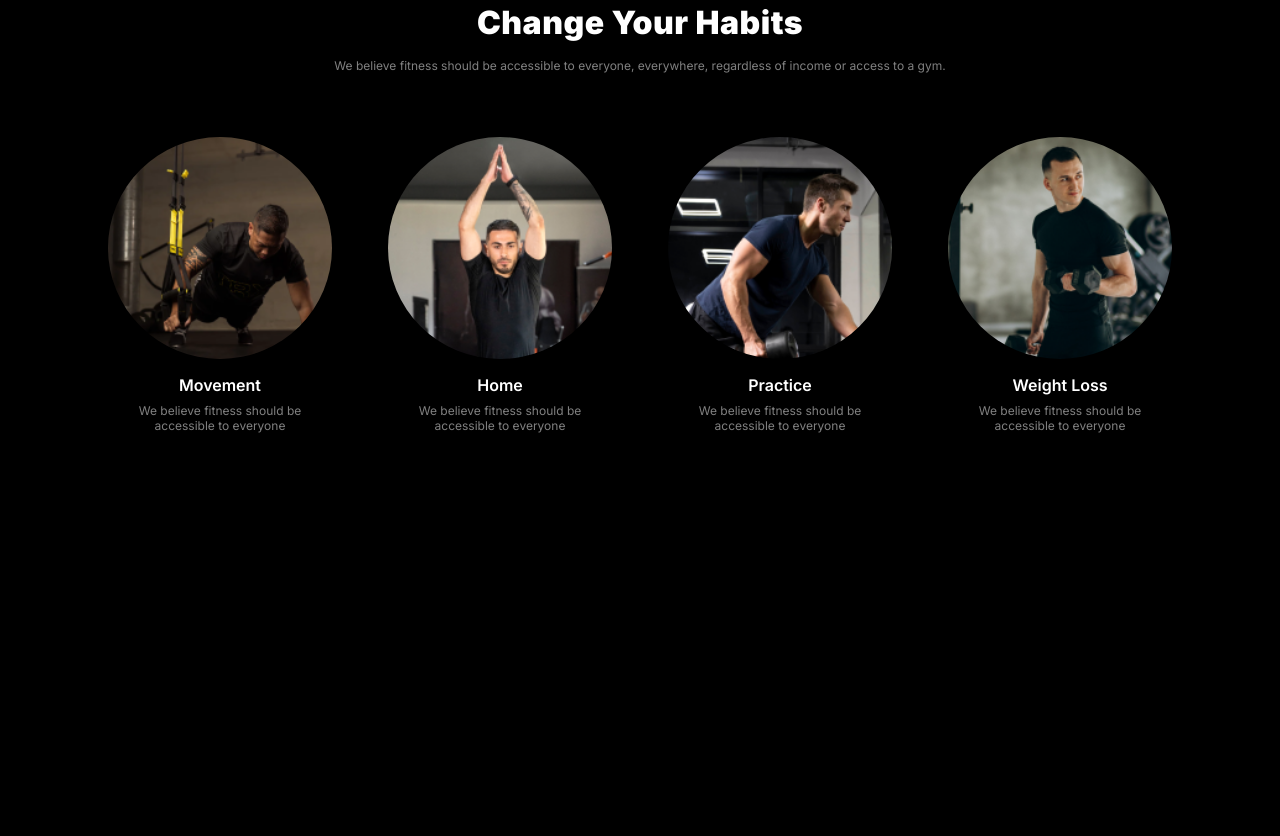
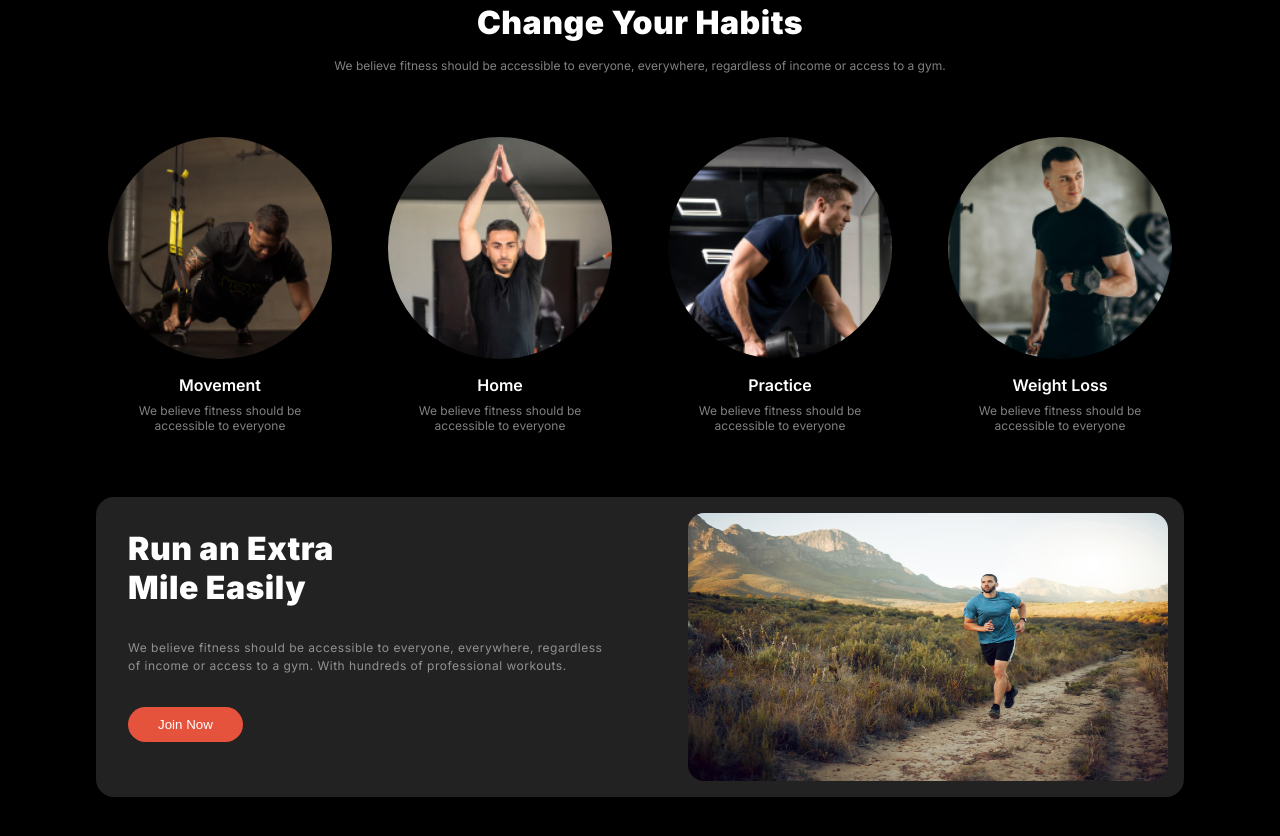
Before and after one commit to mosaraf68500/assignment-2, a plain HTML site: page index.html in a window 1280 px wide. Shown: the part 690-1526 px from the top of the page. Before the commit the page ends 1155 px from the top, so only its background shows below. Drawn offline with Linux system fonts and the light colour scheme; a web font is replaced by a local one.

Commit message:
run extra

```diff
--- a/index.html
+++ b/index.html
@@ -104,6 +104,24 @@
     </div>
  </div>
  <!-- change your habit end -->
+
+ <!-- run extra section start -->
+  <div class="run-extra-container">
+    <div class="run-extra-left">
+        <h2 class="run-extra-title">Run an Extra <br>
+            Mile Easily</h2>
+            <p class="run-extra-discription text-color">We believe fitness should be accessible to everyone, everywhere, regardless of income or access to a gym. With hundreds of professional workouts.</p>
+            <div class="run-extra-btn">
+            <button class="primary-btn">Join Now</button>
+
+            </div>
+    </div>
+    <div class="run-extra-right">
+        <img class="run-extra-img" src="./images/run.jpg" alt="">
+    </div>
+  </div>
+
+ <!-- run extra section end -->
     </main>
 
 
--- a/styles/style.css
+++ b/styles/style.css
@@ -22,7 +22,7 @@ body{
 .primary-btn{
     color: white;
     background-color:rgb(230, 83, 60);
-    padding: 10px 20px;
+    padding: 10px 30px;
     border-radius: 40px;
     border: none;
     margin-top: 2rem;
@@ -31,13 +31,18 @@ body{
 
 .secondary-btn{
     color: white;
-    padding: 10px 20px;
+    padding: 10px 30px;
     border-radius:40px ;
     border:1px solid white;
     background: none;
     margin-left: 1rem;
     /* background-color: black; */
 
+}
+
+.text-color{
+    font-size: 12px;
+    color: rgba(255, 255, 255, 0.5);
 }
 
 /* shareable styles end */
@@ -306,3 +311,52 @@ top: 480px;
     font-weight: 600;
 }
 /* change your habit styles end */
+
+/* run extra styles start */
+.run-extra-container{
+    width: 85%;
+    margin: 4rem auto;
+   display: grid;
+   grid-template-columns: repeat(2,1fr);
+    gap: 4rem;
+    color: white;
+    border-radius: 18px;
+   height: 300px;
+    background: rgb(34, 34, 34);
+    /* padding: 2rem; */
+}
+.run-extra-left{
+    /* width: 50%; */
+}
+.run-extra-right{
+
+}
+
+.run-extra-img{
+    width: 100%;
+    height: 300px;
+    border-radius: 2rem;
+    padding: 1rem;
+    /* left: 900px; */
+
+}
+
+.run-extra-title{
+    font-size: 2rem;
+    font-weight: 900;
+    color: white;
+    letter-spacing: 0.5px;
+    /* padding-bottom: 1rem; */
+    padding: 2rem;
+}
+
+.run-extra-discription{
+    padding-left: 2rem;
+    letter-spacing: 0.5px;
+    line-height: 18px;
+}
+
+.run-extra-btn{
+    padding-left: 2rem;
+}
+/* run extra styles end */
```
